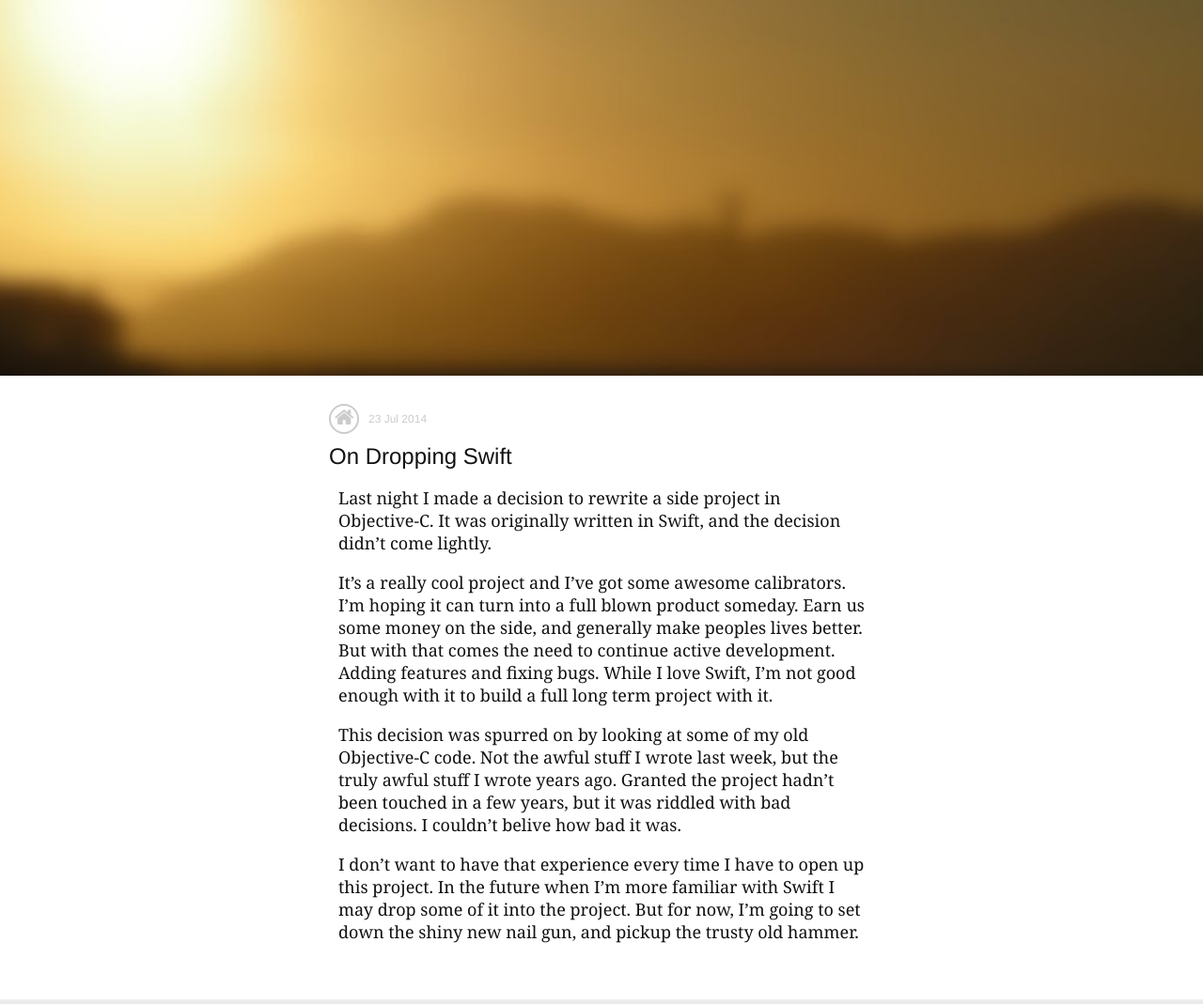
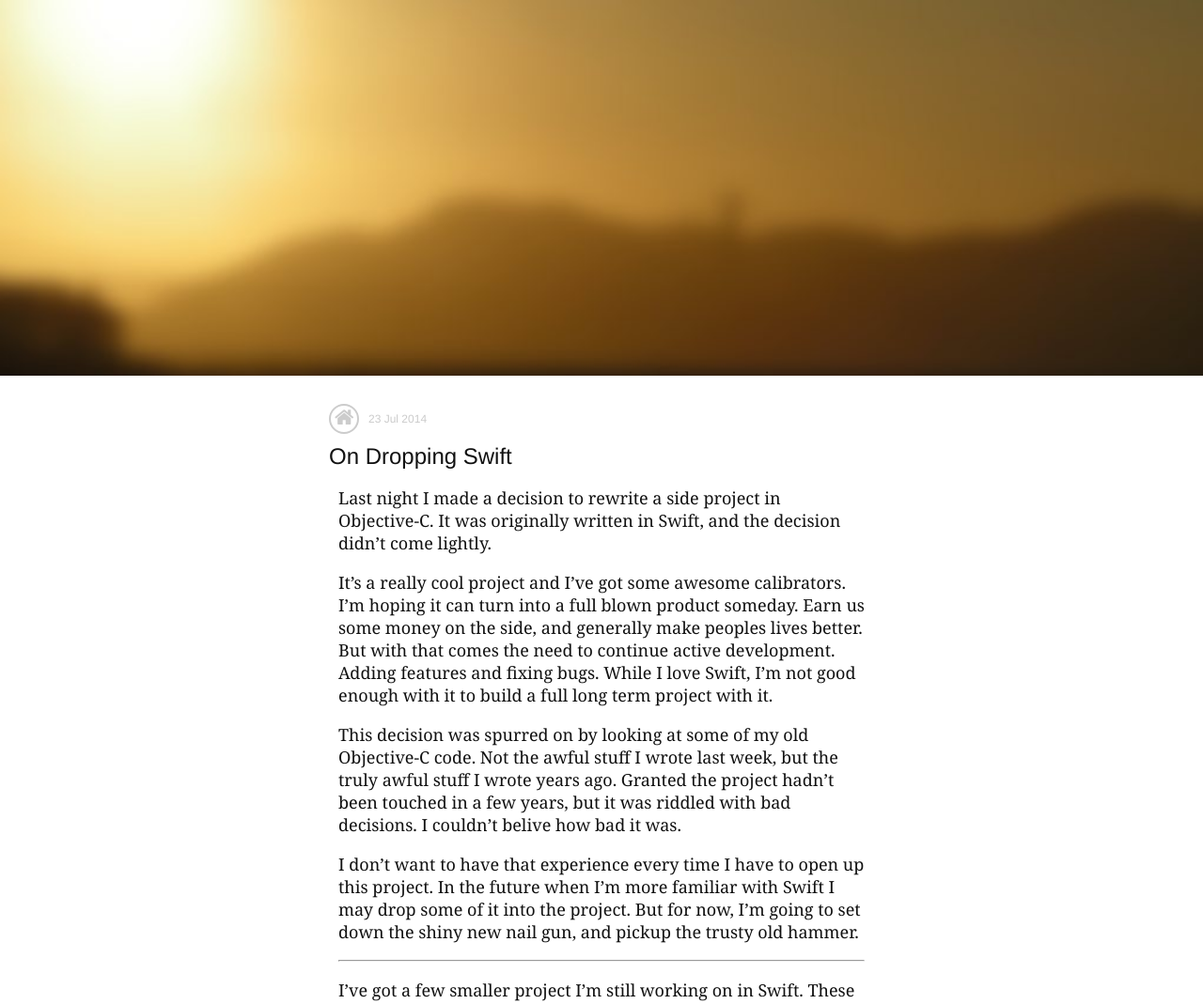
Before and after one commit to skylarsch/skylarsch.github.io, a Jekyll site: the page built from _posts/2014-07-23-on-dropping-swift.md, in a window 1280 px wide. Shown: the top 1069 px of the page at 94% size. Built offline with Jekyll 4.4.1, drawn with Linux system fonts in a browser that asks for light colours; nearby versions of some CDN libraries; Markdown is read by kramdown in place of the engine named in the settings; comment, search, counter and statistics services are not loaded; some of the changed text lies outside the part shown.

Commit message:
updated post

```diff
--- a/_posts/2014-07-23-on-dropping-swift.md
+++ b/_posts/2014-07-23-on-dropping-swift.md
@@ -11,3 +11,7 @@
 This decision was spurred on by looking at some of my old Objective-C code.  Not the awful stuff I wrote last week, but the truly awful stuff I wrote years ago.  Granted the project hadn't been touched in a few years, but it was riddled with bad decisions.  I couldn't belive how bad it was.
 
 I don't want to have that experience every time I have to open up this project.  In the future when I'm more familiar with Swift I may drop some of it into the project.  But for now, I'm going to set down the shiny new nail gun, and pickup the trusty old hammer.
+
+***
+
+I've got a few smaller project I'm still working on in Swift.  These are the projects I'm going to be using to get better.
```
